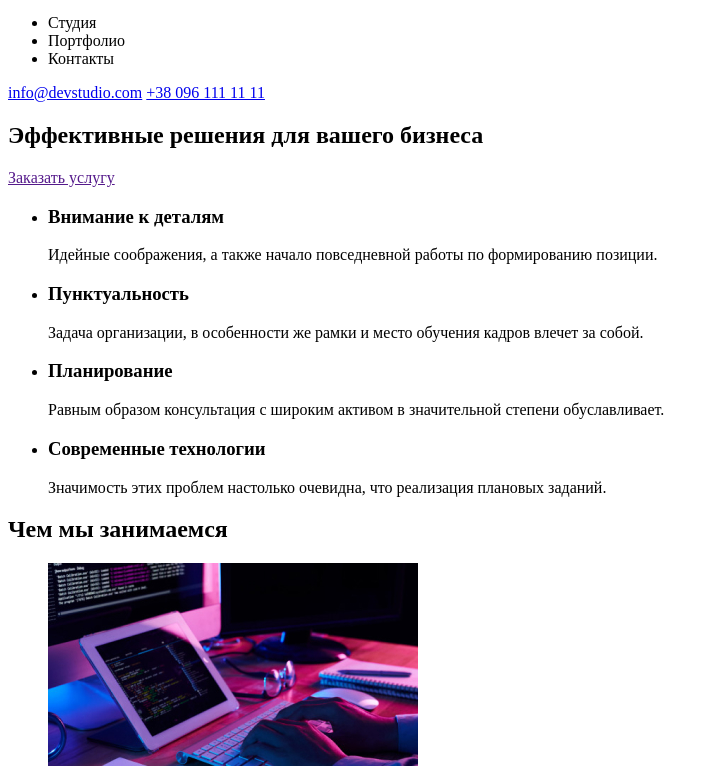
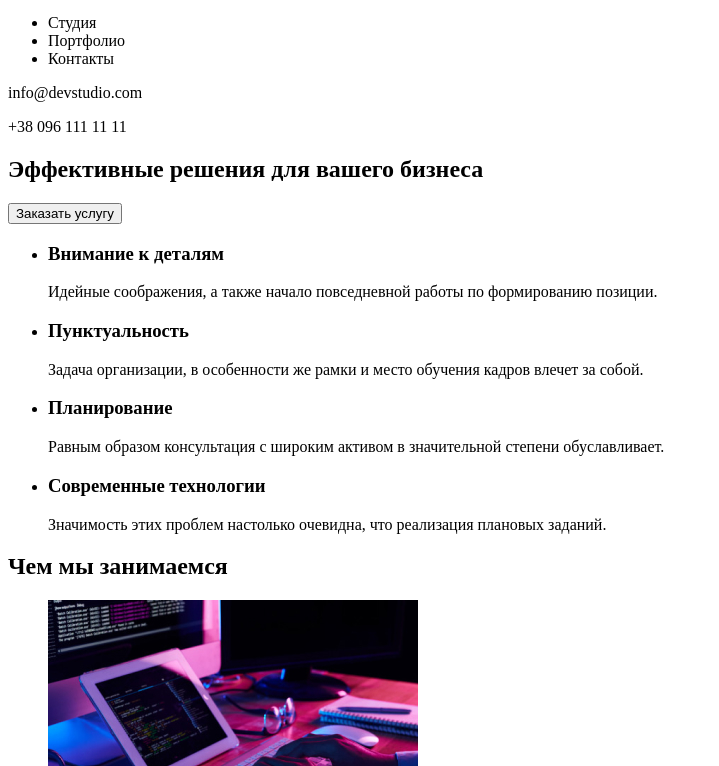
Before and after one commit to Khmeliuk/goit-markup-hw-01, a plain HTML site: page index.html in a window 1280 px wide. Shown: the part 34-800 px from the top of the page, without its empty margins (0-719 px from the left). Drawn offline with Linux system fonts and the light colour scheme.

Commit message:
Update index.html

```diff
--- a/index.html
+++ b/index.html
@@ -19,8 +19,9 @@
                 <li> <a href=""></a>Контакты</li>
             </ul>
         </nav>
-        <a href="mailto:info@devstudio.com">info@devstudio.com</a>
-        <a href="tell:+380961111111">+38 096 111 11 11</a>
+
+        <p>info@devstudio.com</p>
+        <p>+38 096 111 11 11</p>
 
     </header>
 
@@ -29,8 +30,9 @@
     <!-- banner section -->
 <section>
     <h1>Эффективные решения для вашего бизнеса</h1>
-    <a href="">Заказать услугу</a>
+    <button type="button">Заказать услугу </button>
 </section>
+
 <!-- features -->
 <section>
     <ul>
```
